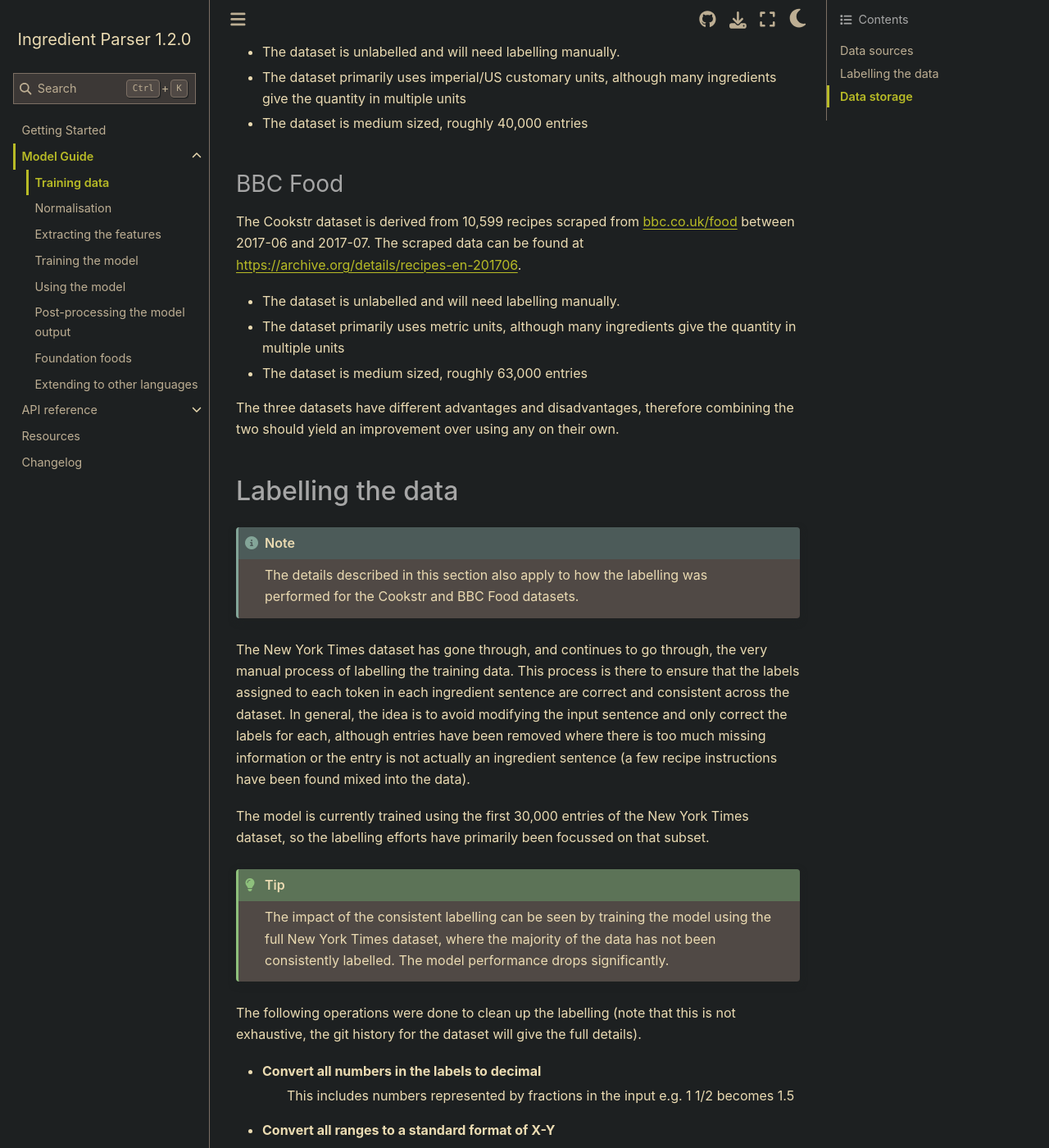
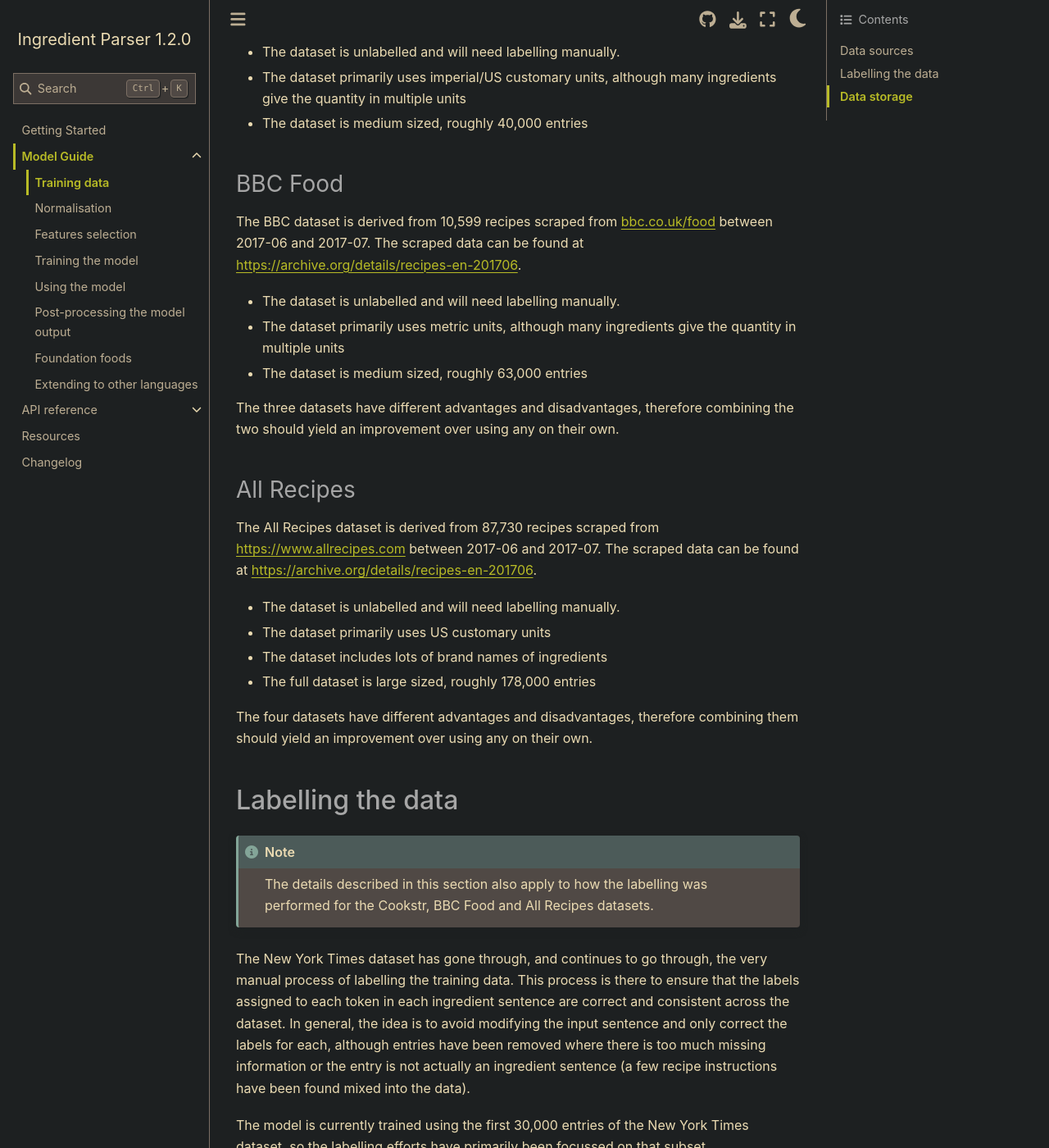
Before and after one commit to strangetom/ingredient-parser, a Sphinx documentation site: the page built from docs/source/guide/data.rst, in a window 1280 px wide and 1400 px high, scrolled down 660 px. Shown: the whole window at 82% size. Built offline with Sphinx 7.4.7 and the Sphinx Book theme 1.1.4, drawn with Linux system fonts in a browser that asks for light colours; some of the changed text lies outside the part shown.

```diff
--- a/docs/source/guide/data.rst
+++ b/docs/source/guide/data.rst
@@ -27,7 +27,7 @@ The Cookstr dataset is derived from 7,918 recipes scraped from `<cookstr.com>`_
 BBC Food
 ~~~~~~~~
 
-The Cookstr dataset is derived from 10,599 recipes scraped from `<bbc.co.uk/food>`_ between 2017-06 and 2017-07. The scraped data can be found at https://archive.org/details/recipes-en-201706.
+The BBC dataset is derived from 10,599 recipes scraped from `<bbc.co.uk/food>`_ between 2017-06 and 2017-07. The scraped data can be found at https://archive.org/details/recipes-en-201706.
 
 * The dataset is unlabelled and will need labelling manually.
 * The dataset primarily uses metric units, although many ingredients give the quantity in multiple units
@@ -35,12 +35,24 @@ The Cookstr dataset is derived from 10,599 recipes scraped from `<bbc.co.uk/food
 
 The three datasets have different advantages and disadvantages, therefore combining the two should yield an improvement over using any on their own.
 
+All Recipes
+~~~~~~~~~~~
+
+The All Recipes dataset is derived from 87,730 recipes scraped from `<https://www.allrecipes.com>`_ between 2017-06 and 2017-07. The scraped data can be found at https://archive.org/details/recipes-en-201706.
+
+* The dataset is unlabelled and will need labelling manually.
+* The dataset primarily uses US customary units
+* The dataset includes lots of brand names of ingredients
+* The full dataset is large sized, roughly 178,000 entries
+
+The four datasets have different advantages and disadvantages, therefore combining them should yield an improvement over using any on their own.
+
 Labelling the data
 ^^^^^^^^^^^^^^^^^^
 
 .. note::
 
-    The details described in this section also apply to how the labelling was performed for the Cookstr and BBC Food datasets.
+    The details described in this section also apply to how the labelling was performed for the Cookstr, BBC Food and All Recipes datasets.
 
 The New York Times dataset has gone through, and continues to go through, the very manual process of labelling the training data. This process is there to ensure that the labels assigned to each token in each ingredient sentence are correct and consistent across the dataset. In general, the idea is to avoid modifying the input sentence and only correct the labels for each, although entries have been removed where there is too much missing information or the entry is not actually an ingredient sentence (a few recipe instructions have been found mixed into the data).
 
@@ -104,6 +116,7 @@ The following operations were done to clean up the labelling (note that this is
     * The first 30,000 sentences of the New York Times dataset
     * The first 15,000 sentences of the Cookstr dataset
     * The first 15,000 sentences of the BBC Food dataset
+    * The first 15,000 sentences of the All Recipes dataset
 
 
 .. _data-storage:
@@ -127,6 +140,8 @@ The labelled training data is stored in an sqlite3 database at ``train/data/trai
       - List of tokens from the sentence
     * - **labels**
       - List of token labels
+    * - **foundation_foods**
+      - List of indices tokens that are foundation foods
 
 It is the data in this database that is used to train the models.
 
--- a/docs/source/guide/features.rst
+++ b/docs/source/guide/features.rst
@@ -13,7 +13,7 @@ Once the input sentence has been normalised, it can be split into tokens. Each t
 The tokenizer splits the sentence according the following rules:
 
 .. literalinclude:: ../../../ingredient_parser/en/_utils.py
-    :lines: 29-68
+    :lines: 64-121
 
 This splits the sentence apart into wherever there is white space or a punctuation mark in ``PUNCTUATION_TOKENISER``.
 
--- a/docs/source/guide/foundation.rst
+++ b/docs/source/guide/foundation.rst
@@ -62,7 +62,7 @@ The table below gives some examples of the foundation foods for different ingred
 
 .. attention::
 
-    The foundation foods are based on the USDA's `FoodData Central Foundation Foods <https://fdc.nal.usda.gov/fdc-app.html#/food-search?type=Foundation&query=>`_ database. However, that database does not perfectly align with how ingredients are referred to in recipes so you may find that examples where a foundation food from the :abbr:`FDC (FoodData Central)` database is not identified, or an identified foundation food is not in the :abbr:`FDC (FoodData Central)` database.
+    The foundation foods are based on the `FoodData Central Foundation Foods <https://fdc.nal.usda.gov/fdc-app.html#/food-search?type=Foundation&query=>`_ and `FooDB <https://foodb.ca>`_ databases. However, these databases does not perfectly align with how ingredients are referred to in recipes so you may find that examples where a foundation food from the :abbr:`FDC (FoodData Central)` database is not identified, or an identified foundation food is not in the :abbr:`FDC (FoodData Central)` database.
 
     Interpretation and extrapolation has been applied in the development of this functionality.
 
--- a/docs/source/guide/index.rst
+++ b/docs/source/guide/index.rst
@@ -77,7 +77,7 @@ See :doc:`Post-processing <postprocessing>` for more information.
 
    Training data <data>
    Normalisation <normalisation>
-   Extracting the features <features>
+   Features selection <features>
    Training the model <training>
    Using the model <usage>
    Post-processing the model output <postprocessing>
--- a/docs/source/start/index.rst
+++ b/docs/source/start/index.rst
@@ -139,6 +139,7 @@ The :func:`parse_ingredient <ingredient_parser.parsers.parse_ingredient>` functi
         preparation=None,
         comment=None,
         purpose=None,
+        foundation_foods=[],
         sentence='2 tbsp of olive oil'
     )
     >>> parse_ingredient("2 tbsp of olive oil", discard_isolated_stop_words=False)
@@ -160,6 +161,7 @@ The :func:`parse_ingredient <ingredient_parser.parsers.parse_ingredient>` functi
         purpose=None,
         comment=IngredientText(text='of',
                                confidence=0.915292),  # <-- Note the difference here
+        foundation_foods=[],
         sentence='2 tbsp of olive oil'
     )
 
@@ -215,6 +217,7 @@ The :func:`parse_multiple_ingredients <ingredient_parser.parsers.parse_multiple_
             comment=None,
             purpose=IngredientText(text='for serving',
                                    confidence=0.999462),
+            foundation_foods=[],
             sentence='3 lime wedges, for serving'
         ),
         ParsedIngredient(
@@ -234,6 +237,7 @@ The :func:`parse_multiple_ingredients <ingredient_parser.parsers.parse_multiple_
             preparation=None,
             comment=None,
             purpose=None,
+            foundation_foods=[],
             sentence='2 tablespoons extra-virgin olive oil'
         ),
         ParsedIngredient(
@@ -254,6 +258,7 @@ The :func:`parse_multiple_ingredients <ingredient_parser.parsers.parse_multiple_
                                        confidence=0.997482),
             comment=None,
             purpose=None,
+            foundation_foods=[],
             sentence='2 large garlic cloves, finely grated'
         )
     ]
```
Also changed, not shown: other parts of docs/source/guide/data.rst (+1 -1 lines), docs/source/guide/postprocessing.rst (+19 -29 lines).
